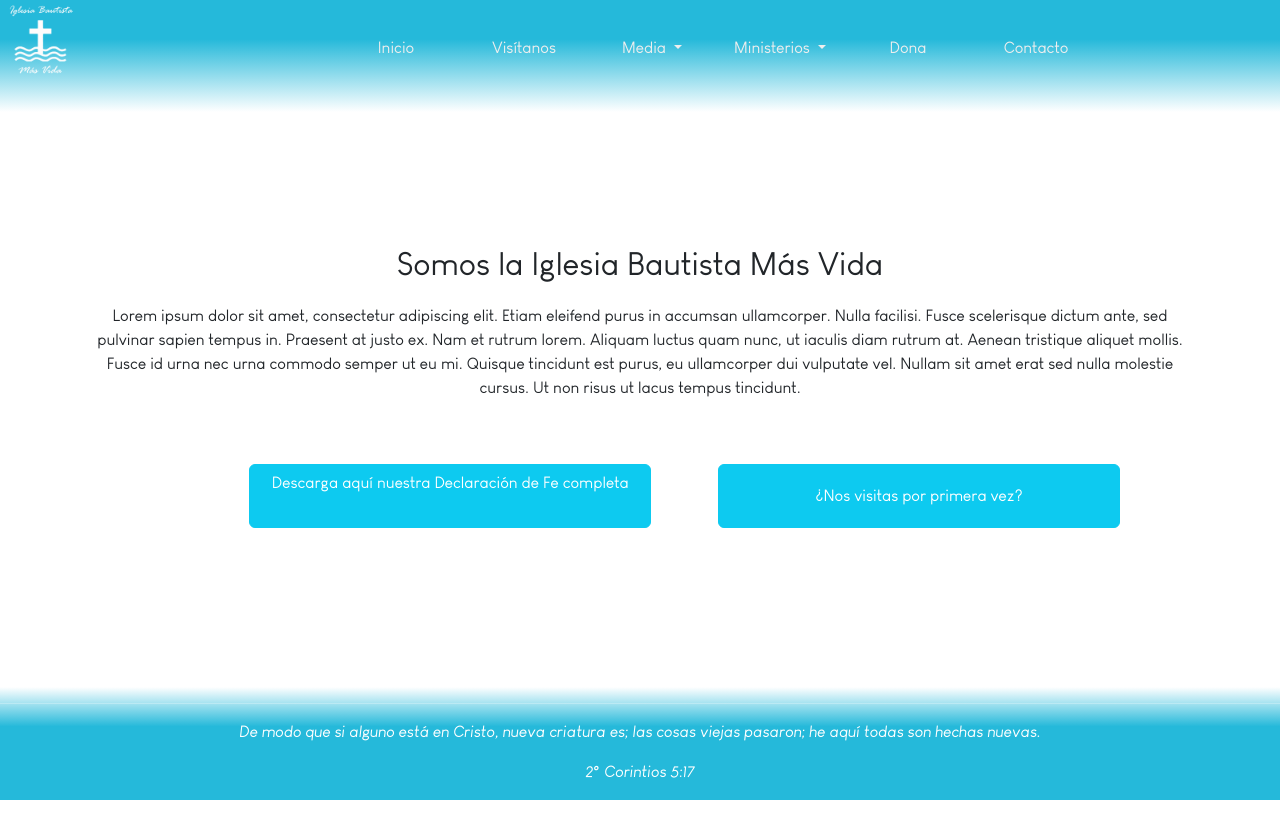
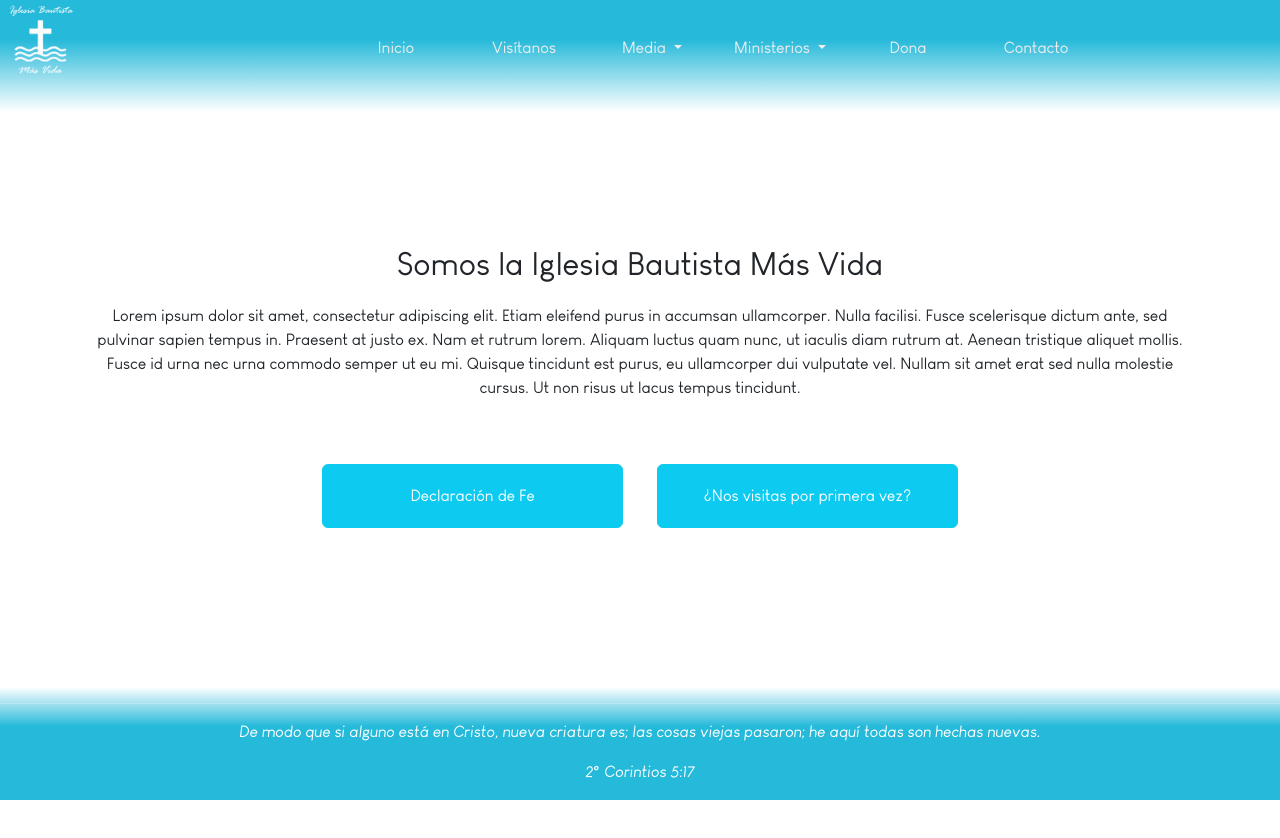
Before and after one commit to mmorac/ibmvweb, an Angular app: page /inicio in a window 1280 px wide. Shown: the top 838 px of the page. Built offline with nearby package versions, Linux system fonts and the light colour scheme.

Commit message:
Componente inicio mejorado
Se centró el botón de Declaración de fe

```diff
--- a/src/app/componentes/inicio/inicio.component.css
+++ b/src/app/componentes/inicio/inicio.component.css
@@ -20,22 +20,20 @@
     align-items: center;
 }
 
-.contenedor-descarga{
-    margin-left: 10%;
-    width: 40%;
-    height: 3rem;
-    text-align: center;
-    align-items: center;
-    display: flex;
-}
-
-.contenedor-primera-vez{
-    width: 40%;
+.contenedor-descarga, .contenedor-primera-vez{
+    width: 30%;
     height: 5rem;
     text-align: center;
     align-items: center;
     justify-content: center;
     display: flex;
+}
+
+.contenedor-descarga a {
+    display: flex; /* Hace que el enlace sea un elemento flex */
+    align-items: center; /* Alinea verticalmente el enlace */
+    justify-content: center;
+    line-height: 5rem; /* Centra verticalmente el texto dentro del contenedor */
 }
 
 .contenedor-primera-vez a {
--- a/src/app/componentes/inicio/inicio.component.html
+++ b/src/app/componentes/inicio/inicio.component.html
@@ -8,7 +8,7 @@
     <div class="contenedor-botones">
         <div class="contenedor-descarga">
             <a class="btn btn-info" href="../../../assets/Archivos/Declaracion_de_fe.pdf" target="_blank">
-                Descarga aquí nuestra Declaración de Fe completa
+                Declaración de Fe
             </a>
         </div>
         <div class="contenedor-primera-vez">
```
